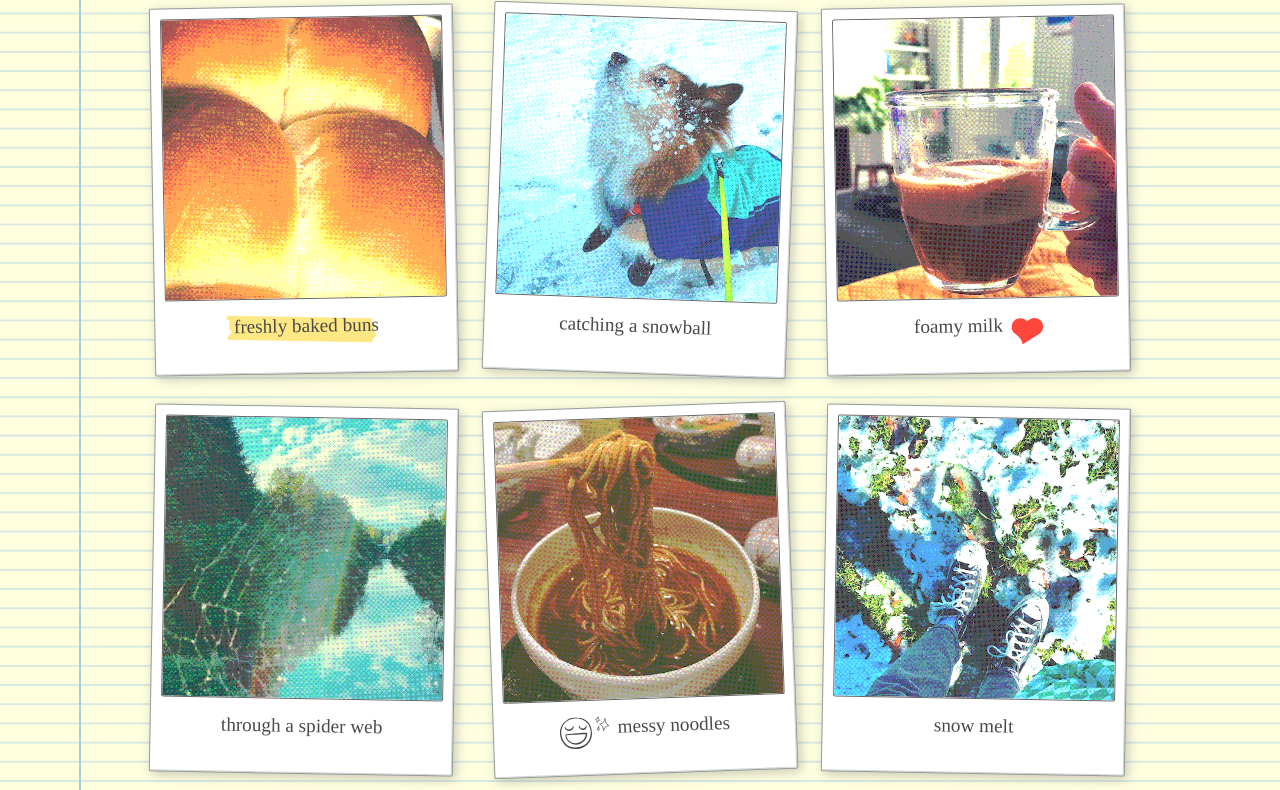
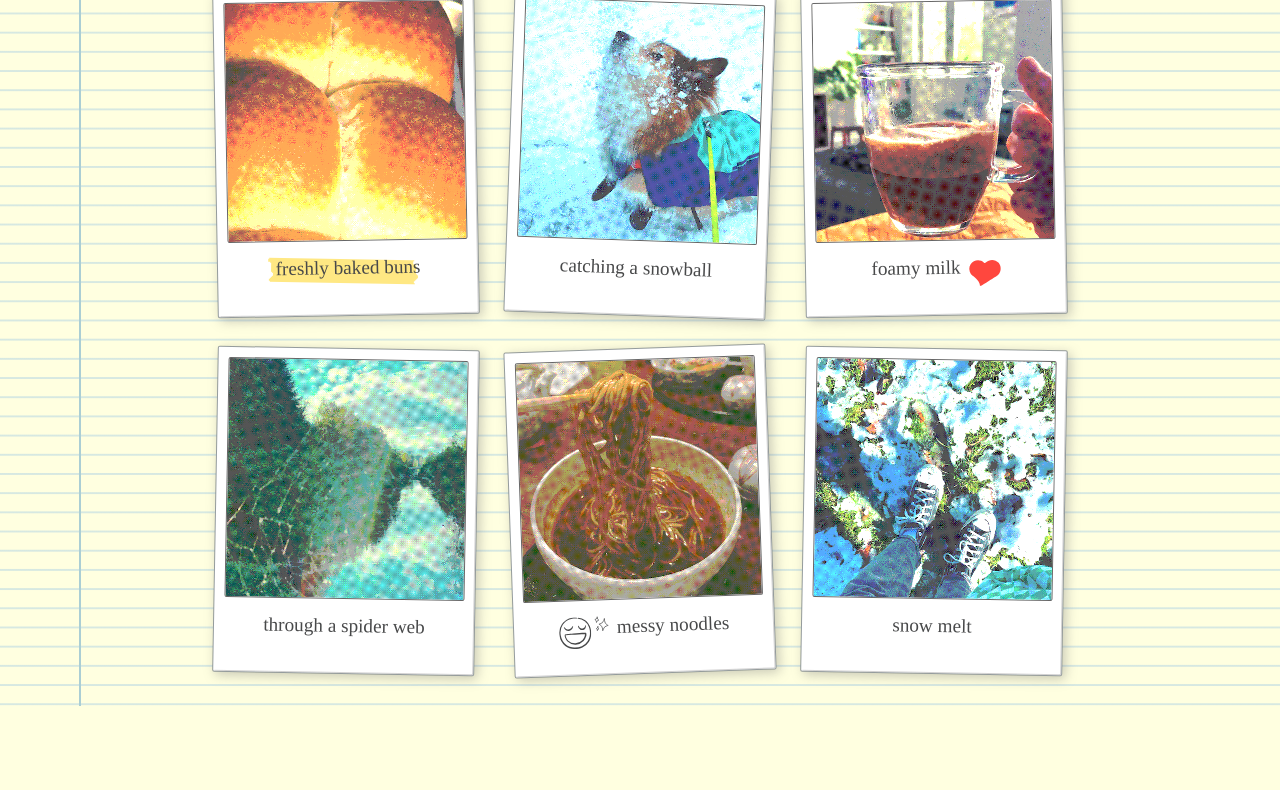
Before and after one commit to jendowns/weird-web, a plain HTML site: page camera.html in a window 1280 px wide. Shown: the part 141-931 px from the top of the page. After the commit the page ends 847 px from the top, so only its background shows below. Drawn offline with Linux system fonts and the light colour scheme; a web font is replaced by a local one.

Commit message:
image size adjustments etc

```diff
--- a/camera.html
+++ b/camera.html
@@ -83,8 +83,8 @@
 				place-items: center;
 				gap: 16px;
 				width: 100%;
-				max-width: 1200px;
-				padding: 3rem 1rem;
+				max-width: 1000px;
+				padding: 2rem 1rem;
 				margin: 0 auto;
 				z-index: 999;
 			}
@@ -119,8 +119,8 @@
 			img {
 				display: block;
 				border: 1px solid rgba(48, 48, 48, 0.739);
-				width: 282px;
-				height: 282px;
+				width: 240px;
+				height: 240px;
 				border-radius: 2px;
 			}
 			h1 {
@@ -135,7 +135,6 @@
 				justify-content: center;
 				width: 100%;
 				gap: 2rem;
-				grid-template-columns: repeat(auto-fill, minmax(300px, 1fr));
 
 				polaroid-photo:nth-of-type(1) {
 					transform: rotate(-1deg);
```
